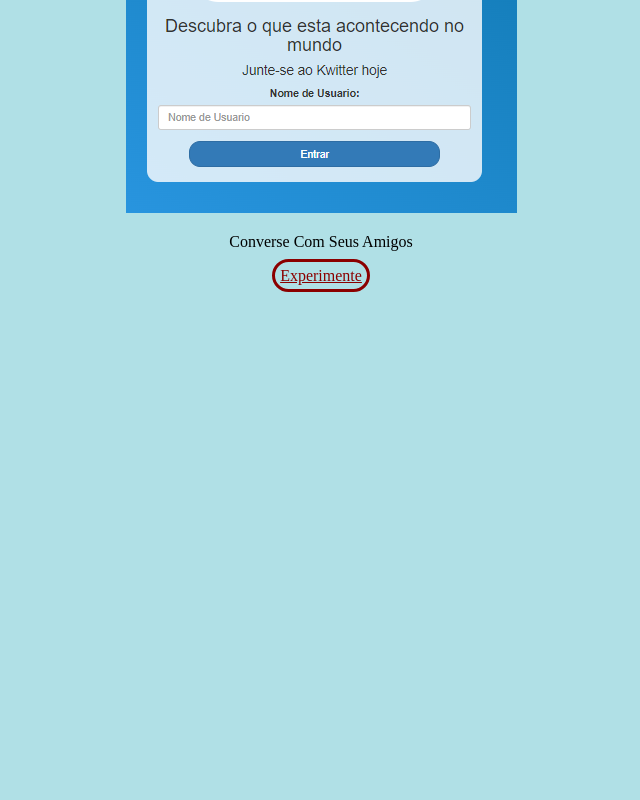
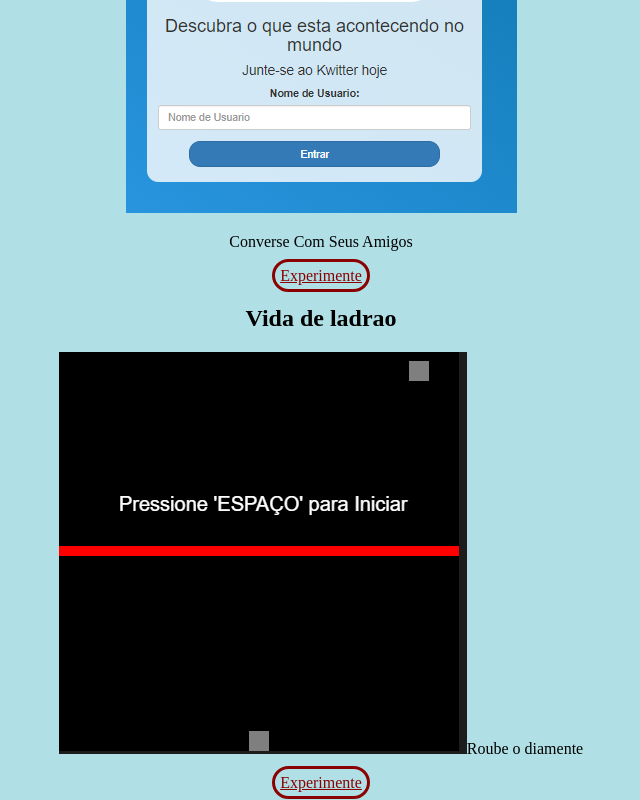
Before and after one commit to thiagosilvafoco/central, a plain HTML site: page index.html in a window 1280 px wide. Shown: the part 2119-2919 px from the top of the page, without its empty margins (319-959 px from the left). Before the commit the page ends 2412 px from the top, so only its background shows below. Drawn offline with Linux system fonts and the light colour scheme.

Commit message:
Add files via upload

```diff
--- a/index.html
+++ b/index.html
@@ -47,6 +47,12 @@
 <img src="./01.PNG" alt="">
 <p>Converse Com Seus Amigos</p>
 <a href = "https://thiagosilvafoco.github.io/kwitter/">Experimente</a>
+
+<h2>Vida de ladrao</h2>
+<img src="./Capturar.PNG"
+<p>Roube o diamente</p>
+<a href = "https://thiagosilvafoco.github.io/o-roubo-do-diamente/">Experimente</a>
+
  </body>
 
 </html>
```
Also changed, not shown: Capturar.PNG (added).
